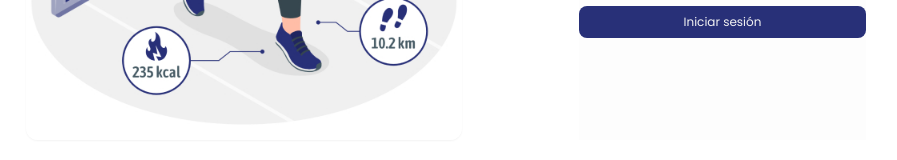
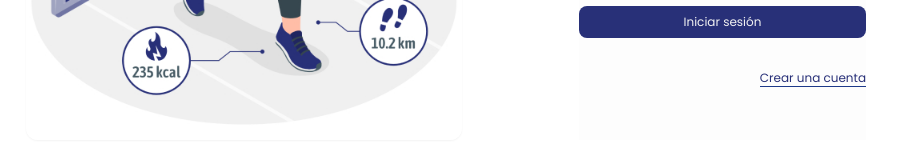
Before and after one commit to LuisAngel016/FitSquadApp, a React (Vite) app: page /auth/login in a window 1280 px wide. Shown: the part 440-600 px from the top of the page, without its empty margins (194-1091 px from the left). Built offline with nearby package versions, Linux system fonts and the light colour scheme.

Commit message:
Cambio de <a> a <Link> y agregamos el path a el Register para crear una cuenta

```diff
--- a/src/auth/Page/LoginPage.jsx
+++ b/src/auth/Page/LoginPage.jsx
@@ -1,3 +1,4 @@
+import { Link } from 'react-router-dom';
 import imgFit from '../../assets/imgLogin.jpg';
 
 export const LoginPage = () => {
@@ -33,7 +34,12 @@ export const LoginPage = () => {
           <div className='flex mt-2 justify-between'>
             <input type="checkbox" className='py-2'/>
             <p className='py-2 ml-2 text-secondary text-xs font-FitSquad'>Recuerdame</p>
-            <a href="#" className='py-2 ml-8 text-quaternary text-xs font-FitSquad'>¿Olvidaste tu contraseña?</a>
+            <Link
+             className='py-2 ml-8 text-quaternary text-xs font-FitSquad'
+             to=""
+            >
+              ¿Olvidaste tu contraseña?
+            </Link>
           </div>
 
           <button
@@ -43,6 +49,12 @@ export const LoginPage = () => {
             Iniciar sesión
           </button>
 
+          <Link
+           className='mt-8 float-right pb-0 text-quaternary text-xs font-FitSquad border-solid border-b border-blue-900'
+           to="/auth/register"
+          >
+            Crear una cuenta
+          </Link>
         </section>
 
       </section>
```
